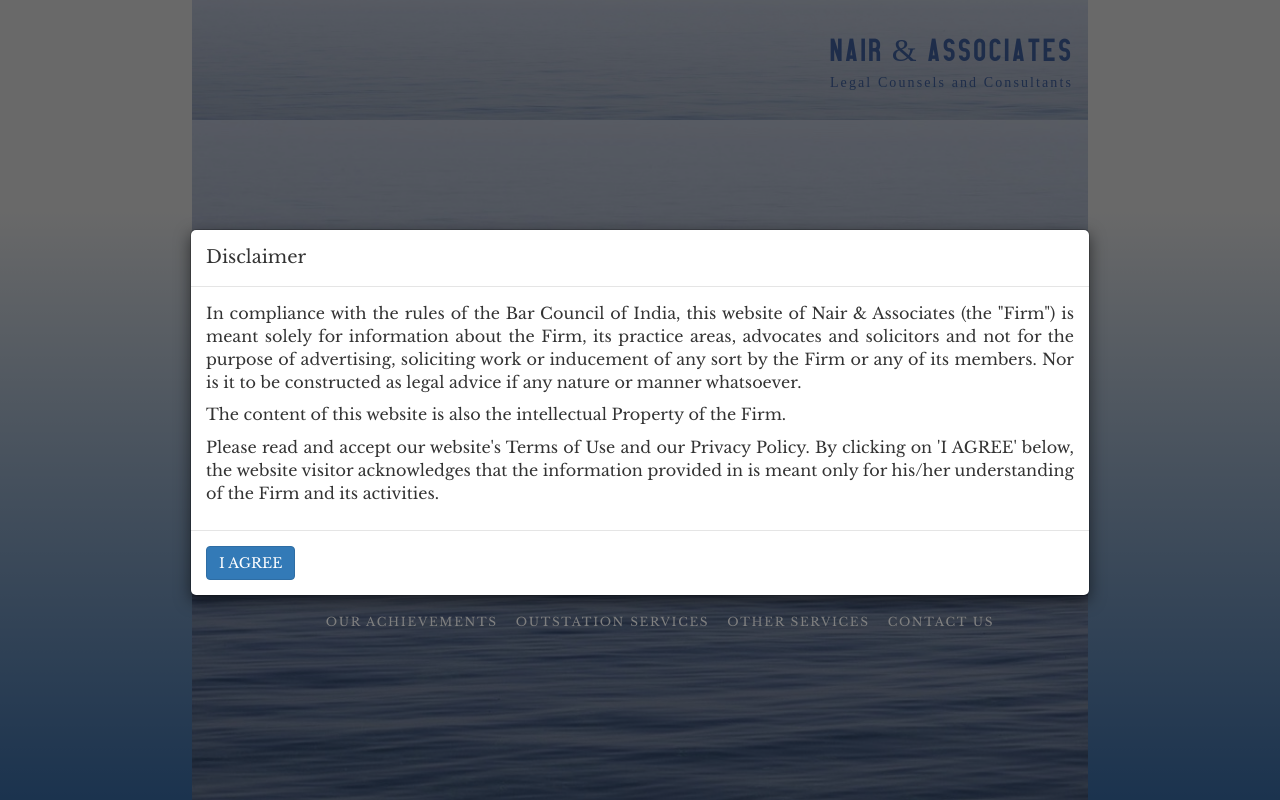
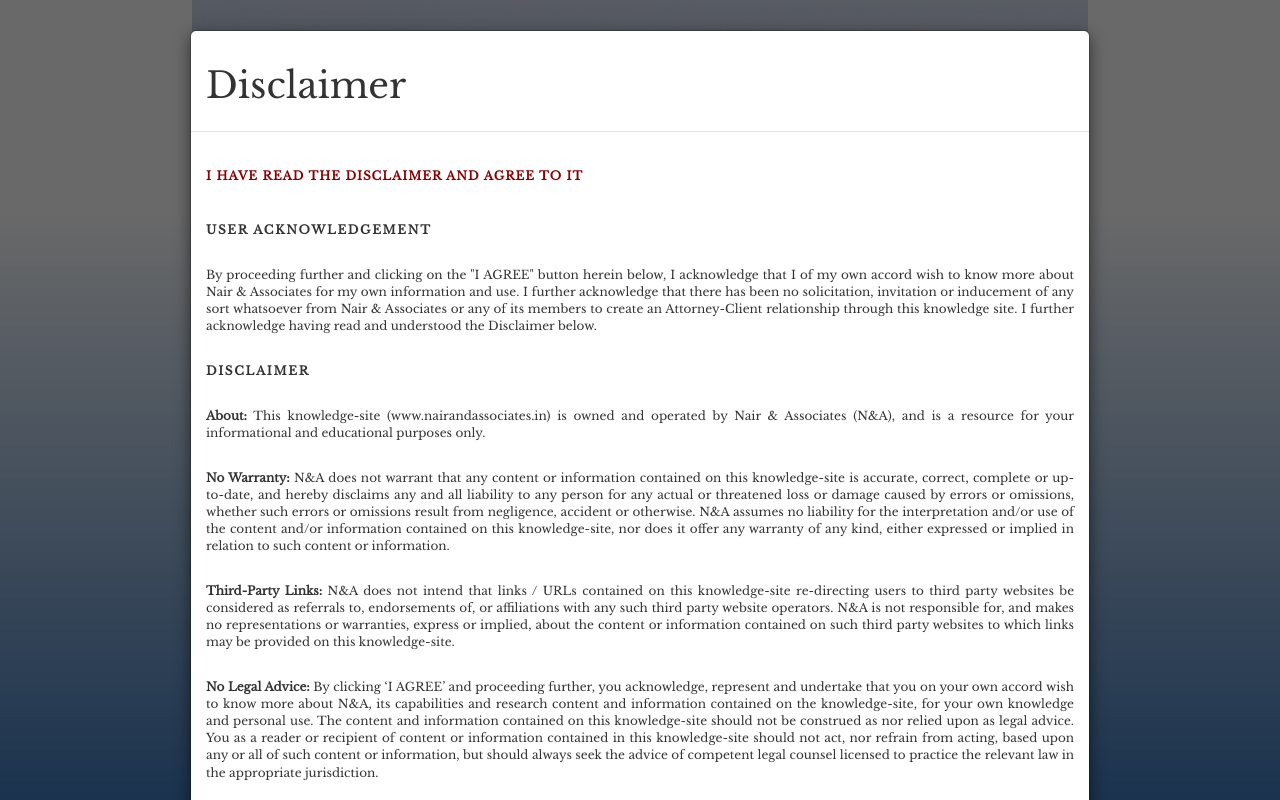
Before and after one commit to sharique5/n_and_a_v2, a React (Create React App) app: page / in a window 1280 px wide. Shown: the top 800 px of the page. Built offline with nearby package versions, Linux system fonts and the light colour scheme; some icons are missing.

Commit message:
disclaimer modal data updated

```diff
--- a/src/App.css
+++ b/src/App.css
@@ -85,7 +85,31 @@
 
 .modal-body p {
   text-align: justify;
+  font-size: 12px;
+  padding-bottom: 2%;
+}
+
+.modal-body .member-description p {
+  text-align: justify;
   font-size: 16px;
+}
+
+.modal-body h3 {
+  color: #8c0000;
+  letter-spacing: 1px;
+  font-size: 12px;
+  font-weight: bold;
+  line-height: 18px;
+  padding-bottom: 3%;
+}
+
+.modal-body h4 {
+  font-size: 12px;
+  font-weight: bold;
+  font-style: normal;
+  letter-spacing: 0.14em;
+  line-height: 18px;
+  padding-bottom: 2%;
 }
 
 @media (min-width: 576px) {
--- a/src/components/DisclaimerModal.js
+++ b/src/components/DisclaimerModal.js
@@ -16,23 +16,44 @@
             >
                 <Modal.Header>
                     <Modal.Title id="contained-modal-title-vcenter">
-                        Disclaimer
+                        <h1>Disclaimer</h1>
                     </Modal.Title>
                 </Modal.Header>
                 <Modal.Body>
+                    <h3>I HAVE READ THE DISCLAIMER AND AGREE TO IT</h3>
+                    <h4>USER ACKNOWLEDGEMENT</h4>
                     <p>
-                        In compliance with the rules of the Bar Council of India, this website of Nair & Associates (the "Firm")
-                        is meant solely for information about the Firm, its practice areas, advocates and solicitors and not
-                        for the purpose of advertising, soliciting work or inducement of any sort by the Firm or any of its
-                        members. Nor is it to be constructed as legal advice if any nature or manner whatsoever.
+                        By proceeding further and clicking on the "I AGREE" button herein below, I acknowledge that I of my own accord wish to know more about Nair & Associates for
+                        my own information and use. I further acknowledge that there has been no solicitation, invitation or inducement of any sort whatsoever from Nair & Associates
+                        or any of its members to create an Attorney-Client relationship through this knowledge site. I further acknowledge having read and understood the Disclaimer below.
+                    </p>
+                    <h4>DISCLAIMER</h4>
+                    <p>
+                        <strong>About:</strong> This knowledge-site (www.nairandassociates.in) is owned and operated by Nair & Associates (N&A), and is a resource for your informational
+                        and educational purposes only.
                     </p>
                     <p>
-                        The content of this website is also the intellectual Property of the Firm.
+                        <strong>No Warranty:</strong> N&A does not warrant that any content or information contained on this knowledge-site is accurate, correct, complete or up-to-date,
+                        and hereby disclaims any and all liability to any person for any actual or threatened loss or damage caused by errors or omissions, whether such errors or
+                        omissions result from negligence, accident or otherwise. N&A assumes no liability for the interpretation and/or use of the content and/or information contained
+                        on this knowledge-site, nor does it offer any warranty of any kind, either expressed or implied in relation to such content or information.
                     </p>
                     <p>
-                        Please read and accept our website's Terms of Use and our Privacy Policy. By clicking on 'I AGREE'
-                        below, the website visitor acknowledges that the information provided in is meant only for his/her
-                        understanding of the Firm and its activities.
+                        <strong>Third-Party Links:</strong> N&A does not intend that links / URLs contained on this knowledge-site re-directing users to third party websites be considered
+                        as referrals to, endorsements of, or affiliations with any such third party website operators. N&A is not responsible for, and makes no representations or warranties,
+                        express or implied, about the content or information contained on such third party websites to which links may be provided on this knowledge-site.
+                    </p>
+                    <p>
+                        <strong>No Legal Advice:</strong> By clicking ‘I AGREE’ and proceeding further, you acknowledge, represent and undertake that you on your own accord wish to know
+                        more about N&A, its capabilities and research content and information contained on the knowledge-site, for your own knowledge and personal use. The content
+                        and information contained on this knowledge-site should not be construed as nor relied upon as legal advice. You as a reader or recipient of content or information
+                        contained in this knowledge-site should not act, nor refrain from acting, based upon any or all of such content or information, but should always seek the advice
+                        of competent legal counsel licensed to practice the relevant law in the appropriate jurisdiction.
+                    </p>
+                    <p>
+                        <strong>No Attorney-Client Relationship: </strong> This knowledge-site is not intended to be and you should not consider the content or information contained
+                        therein to be an advertisement, solicitation, inducement or invitation for an Attorney-Client relationship. Transmission, receipt or use of this knowledge-site,
+                        including content and information contained therein, does not constitute nor create an Attorney-Client relationship between N&A and you
                     </p>
                 </Modal.Body>
                 <Modal.Footer>
```
